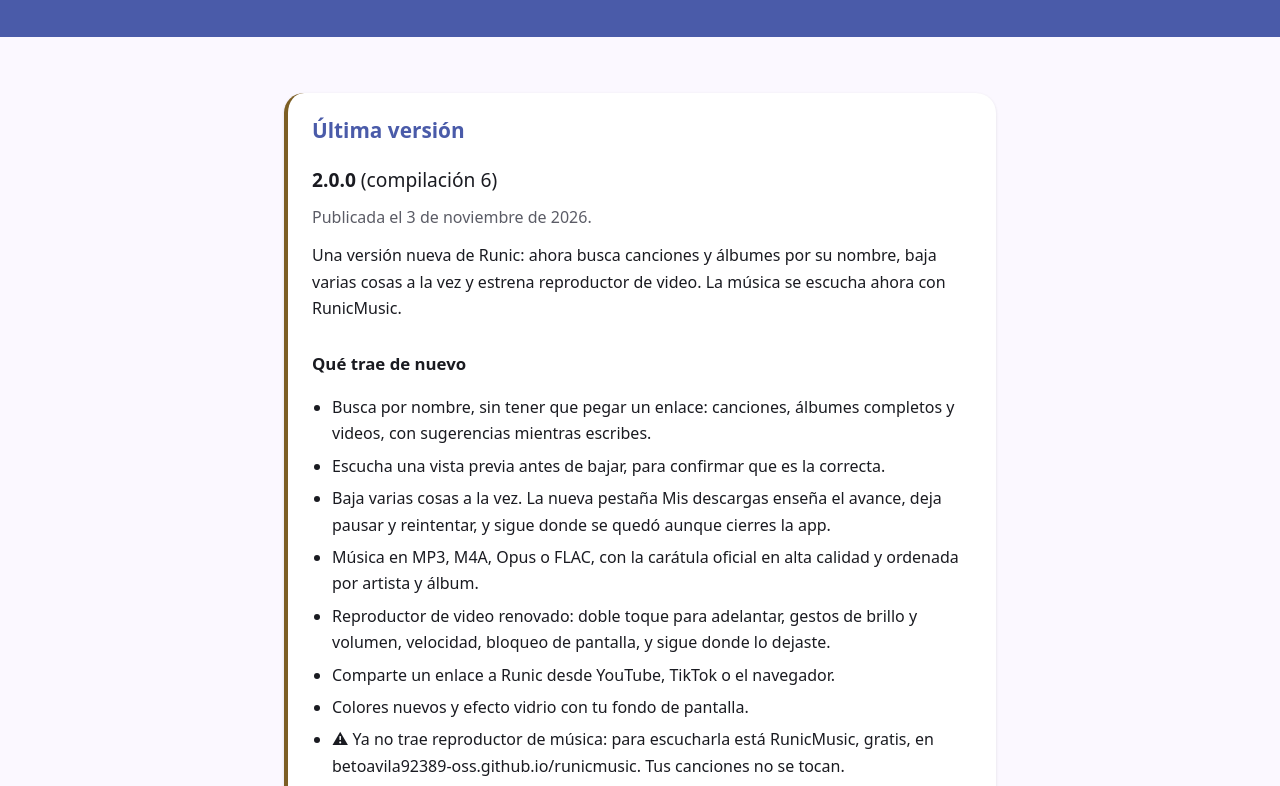
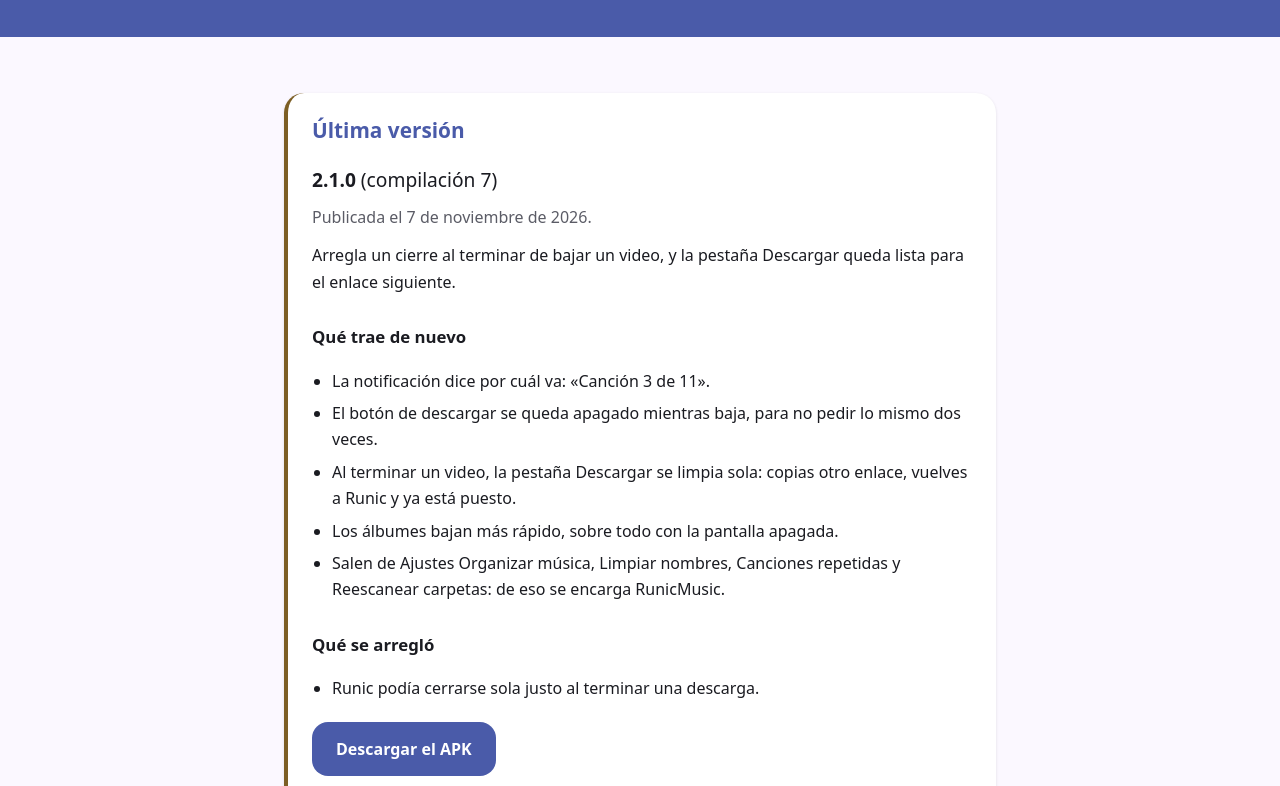
Before and after one commit to betoavila92389-oss/runic-downloader, a plain HTML site: page descargas.html in a window 1280 px wide. Shown: the part 166-952 px from the top of the page. Drawn offline with Linux system fonts and the light colour scheme.

Commit message:
Publicar la version 2.1.0

```diff
--- a/version.json
+++ b/version.json
@@ -1,22 +1,18 @@
 {
-  "versionCode": 6,
-  "versionName": "2.0.0",
-  "fecha": "3 de noviembre de 2026",
+  "versionCode": 7,
+  "versionName": "2.1.0",
+  "fecha": "7 de noviembre de 2026",
   "pesoMb": 109,
-  "url": "https://github.com/betoavila92389-oss/runic-downloader/releases/download/v2.0.0-6/RunicDownloader-v2.0.0.apk",
-  "notas": "Una versión nueva de Runic: ahora busca canciones y álbumes por su nombre, baja varias cosas a la vez y estrena reproductor de video. La música se escucha ahora con RunicMusic.",
+  "url": "https://github.com/betoavila92389-oss/runic-downloader/releases/download/v2.1.0-7/RunicDownloader-v2.1.0.apk",
+  "notas": "Arregla un cierre al terminar de bajar un video, y la pestaña Descargar queda lista para el enlace siguiente.",
   "cambios": [
-    "Busca por nombre, sin tener que pegar un enlace: canciones, álbumes completos y videos, con sugerencias mientras escribes.",
-    "Escucha una vista previa antes de bajar, para confirmar que es la correcta.",
-    "Baja varias cosas a la vez. La nueva pestaña Mis descargas enseña el avance, deja pausar y reintentar, y sigue donde se quedó aunque cierres la app.",
-    "Música en MP3, M4A, Opus o FLAC, con la carátula oficial en alta calidad y ordenada por artista y álbum.",
-    "Reproductor de video renovado: doble toque para adelantar, gestos de brillo y volumen, velocidad, bloqueo de pantalla, y sigue donde lo dejaste.",
-    "Comparte un enlace a Runic desde YouTube, TikTok o el navegador.",
-    "Colores nuevos y efecto vidrio con tu fondo de pantalla.",
-    "⚠ Ya no trae reproductor de música: para escucharla está RunicMusic, gratis, en betoavila92389-oss.github.io/runicmusic. Tus canciones no se tocan."
+    "La notificación dice por cuál va: «Canción 3 de 11».",
+    "El botón de descargar se queda apagado mientras baja, para no pedir lo mismo dos veces.",
+    "Al terminar un video, la pestaña Descargar se limpia sola: copias otro enlace, vuelves a Runic y ya está puesto.",
+    "Los álbumes bajan más rápido, sobre todo con la pantalla apagada.",
+    "Salen de Ajustes Organizar música, Limpiar nombres, Canciones repetidas y Reescanear carpetas: de eso se encarga RunicMusic."
   ],
   "correcciones": [
-    "Si YouTube bloquea o falla la red, Runic reintenta por su cuenta según lo que haya pasado, y solo se rinde cuando ya no hay nada que hacer.",
-    "Ya no vuelve a bajar lo que ya tienes, aunque se llame distinto o venga de otro programa."
+    "Runic podía cerrarse sola justo al terminar una descarga."
   ]
 }
```
Also changed, not shown: historial.json (+18 -0 lines), index.html (+1 -1 lines).
